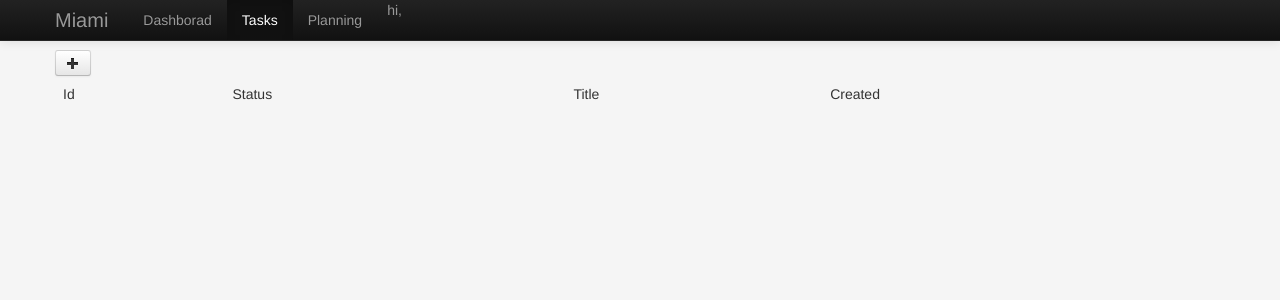
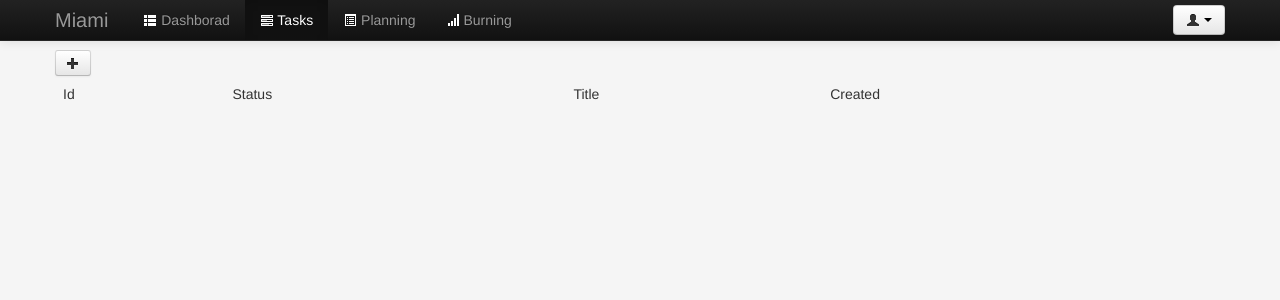
Before and after one commit to archiechen/miami, a Flask app: template miami/templates/tasks.html in a window 1280 px wide. Shown: the top 300 px of the page. Run offline with Flask 2, Linux system fonts and the light colour scheme; the template is opened without the code that fills it, so the values that code supplies are empty; parts of the project's set-up code (start-up, migrations or seed data) failed here and were passed over.

Commit message:
增加导航图标，增加logout功能

```diff
--- a/miami/templates/layout.html
+++ b/miami/templates/layout.html
@@ -25,16 +25,28 @@
         <div class="nav-collapse collapse">
           <ul class="nav">
             <li>
-              <a href="/">Dashborad</a>
+              <a href="/"><i class="icon-th-list icon-white"></i> Dashborad</a>
             </li>
             <li>
-              <a href="/tasks">Tasks</a>
+              <a href="/tasks"><i class="icon-tasks icon-white"></i> Tasks</a>
             </li>
             <li>
-              <a href="/planning">Planning</a>
+              <a href="/planning"><i class="icon-list-alt icon-white"></i> Planning</a>
+            </li>
+            <li>
+              <a href="/planning"><i class="icon-signal icon-white"></i> Burning</a>
             </li>
           </ul>
-          <span>hi,{{user.name}}</span>
+        </div>
+        <div class="btn-group pull-right">
+          <a class="btn dropdown-toggle" data-toggle="dropdown" href="#">
+            <i class="icon-user"></i> {{user.name}} <span class="caret"></span>
+          </a>
+          <ul class="dropdown-menu">
+            <li><a href="#"><i class="icon-wrench"></i> Settings</a></li>
+            <li class="divider"></li>
+            <li><a href="/logout"><i class="icon-share"></i> Logout</a></li>
+          </ul>
         </div>
         <!--/.nav-collapse --> </div>
     </div>
--- a/miami/templates/price.html
+++ b/miami/templates/price.html
@@ -7,7 +7,7 @@
         <h4>{{task.title}}</h4>
         <p>{{task.detail}}</p>
     </blockquote>
-    <div id="btn-price" class="btn-group" style="float:right">
+    <div id="btn-price" class="btn-group pull-right">
         <button class="btn btn-success" value="1">$1</button>
         <button class="btn btn-info" value="2">$2</button>
         <button class="btn btn-primary" value="3">$5</button>
```
